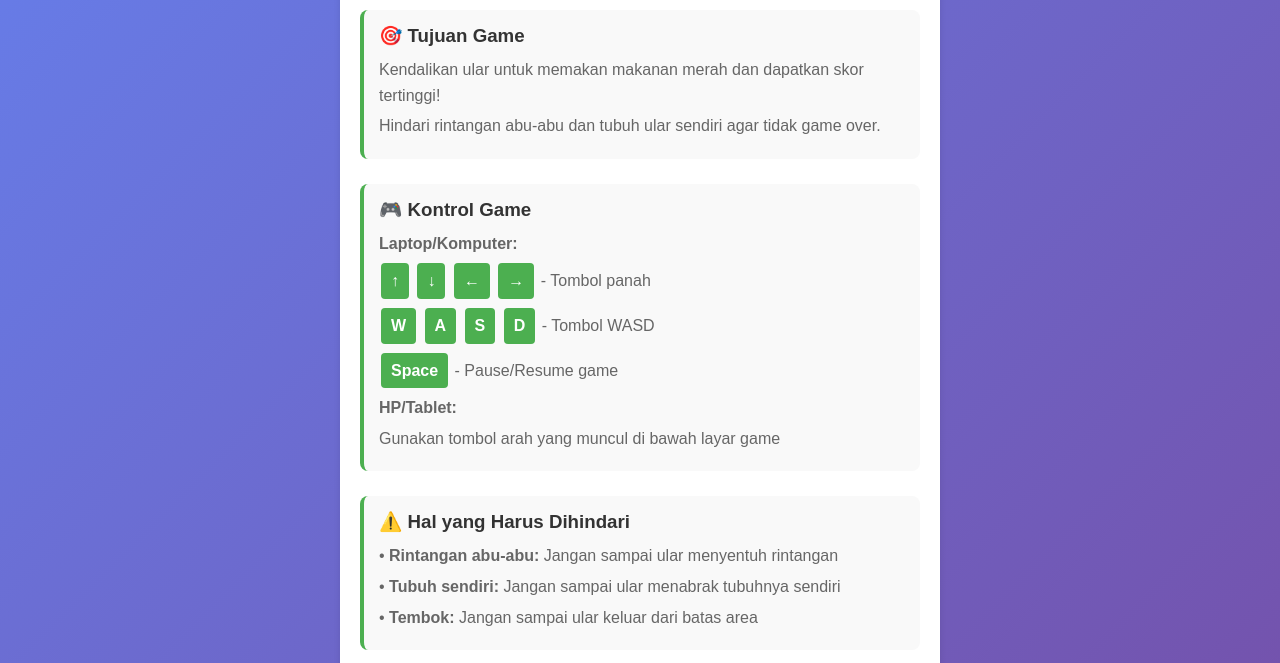
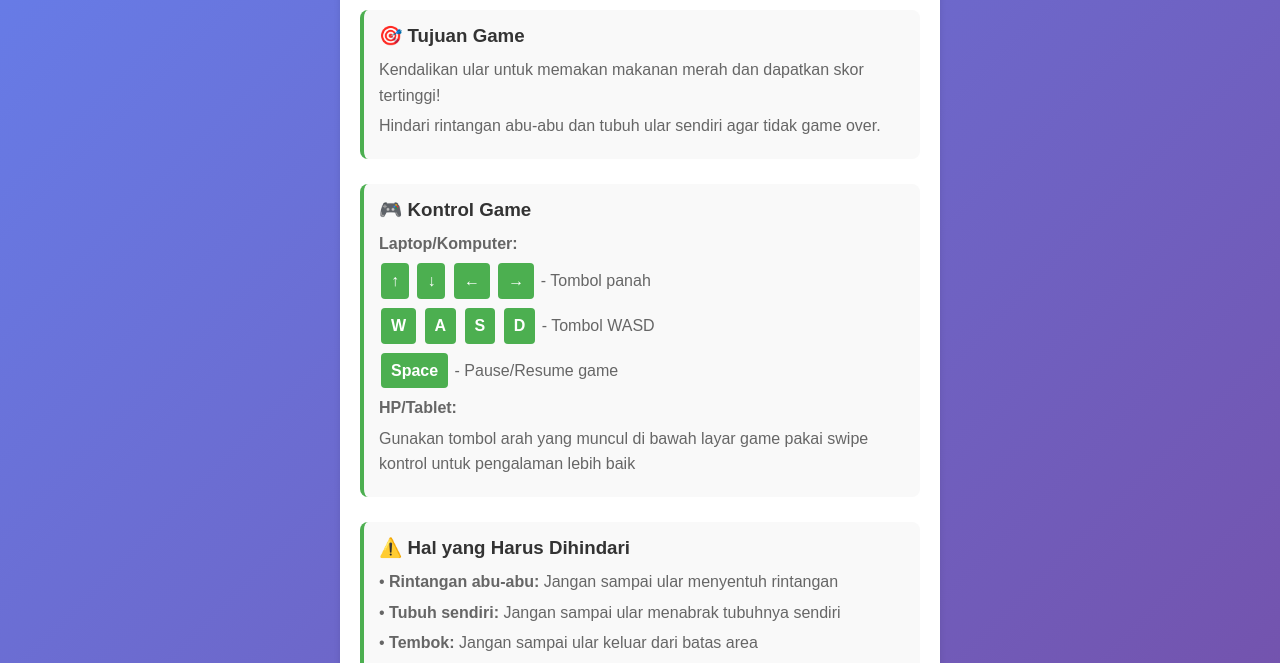
Before and after one commit to Maniaman123/Snake_gameRSR, a plain HTML site: page index.html in a window 1280 px wide. Shown: the part 137-800 px from the top of the page. Drawn offline with Linux system fonts and the light colour scheme.

Commit message:
Update index.html

```diff
--- a/index.html
+++ b/index.html
@@ -93,7 +93,7 @@
             <p><span class="control-key">Space</span> - Pause/Resume game</p>
 
             <p><strong>HP/Tablet:</strong></p>
-            <p>Gunakan tombol arah yang muncul di bawah layar game</p>
+            <p>Gunakan tombol arah yang muncul di bawah layar game pakai swipe kontrol untuk pengalaman lebih baik</p>
         </div>
 
         <div class="instruction-section">
```
